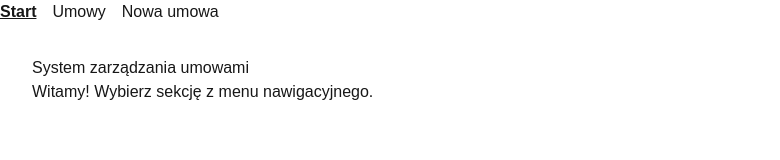
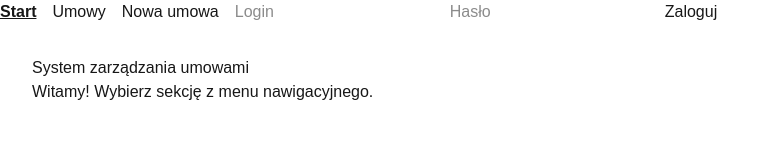
Before and after one commit to kielak1/umowy-frontend, a Next.js app: page / in a window 1280 px wide. Shown: the top 160 px of the page, without its empty margins (0-780 px from the left). Built offline with nearby package versions, Linux system fonts and the light colour scheme.

Commit message:
proste logowanie uzytkowanika

```diff
--- /dev/null
+++ b/app/api/login/route.ts
@@ -0,0 +1,21 @@
+// app/api/login/route.ts
+import { NextRequest, NextResponse } from 'next/server'
+
+export async function POST(req: NextRequest) {
+  const body = await req.json()
+  const res = await fetch(`${process.env.NEXT_PUBLIC_API_URL}/api/auth/token/`, {
+    method: 'POST',
+    headers: { 'Content-Type': 'application/json' },
+    body: JSON.stringify(body),
+    credentials: 'include',
+  })
+
+  const data = await res.json()
+
+  if (!res.ok) {
+    return NextResponse.json(data, { status: res.status })
+  }
+
+  const response = NextResponse.json({ access: data.access, username: data.username })
+  return response
+}
--- /dev/null
+++ b/app/api/logout/route.ts
@@ -0,0 +1,13 @@
+import { NextResponse } from 'next/server'
+
+export async function POST() {
+  const response = NextResponse.json({ message: 'Wylogowano' })
+  response.cookies.set('refresh_token', '', {
+    httpOnly: true,
+    secure: true,
+    sameSite: 'strict',
+    path: '/api/auth/token/refresh/',
+    expires: new Date(0),
+  })
+  return response
+}
--- a/components/ui/Navigation.tsx
+++ b/components/ui/Navigation.tsx
@@ -1,36 +1,89 @@
-'use client'
+"use client";
 
-import Link from 'next/link'
-import { usePathname } from 'next/navigation'
-
+import Link from "next/link";
+import { usePathname } from "next/navigation";
+import { useAuth } from "@/context/AuthContext";
+import { useState } from "react";
 
 const navItems = [
-  { href: '/', label: 'Start' },
-  { href: '/contracts', label: 'Umowy' },
-  { href: '/nowa-umowa', label: 'Nowa umowa' },
-  // dodasz więcej później
-]
+  { href: "/", label: "Start" },
+  { href: "/contracts", label: "Umowy" },
+  { href: "/nowa-umowa", label: "Nowa umowa" },
+];
 
 export default function Navigation() {
-  const pathname = usePathname()
+  const pathname = usePathname();
+  const { username, login, logout } = useAuth();
+
+  const [formUsername, setFormUsername] = useState("");
+  const [formPassword, setFormPassword] = useState("");
+  const [error, setError] = useState("");
+
+  async function handleLogin(e: React.FormEvent) {
+    e.preventDefault();
+    setError("");
+    try {
+      await login(formUsername, formPassword);
+      setFormUsername("");
+      setFormPassword("");
+    } catch {
+      setError("Błędny login lub hasło");
+    }
+  }
 
   return (
     <nav>
-      <ul style={{ listStyle: 'none', padding: 0, display: 'flex', gap: '1rem' }}>
+      <ul
+        style={{
+          listStyle: "none",
+          padding: 0,
+          display: "flex",
+          gap: "1rem",
+          alignItems: "center",
+        }}
+      >
         {navItems.map(({ href, label }) => (
           <li key={href}>
             <Link
               href={href}
               style={{
-                textDecoration: pathname === href ? 'underline' : 'none',
-                fontWeight: pathname === href ? 'bold' : 'normal',
+                textDecoration: pathname === href ? "underline" : "none",
+                fontWeight: pathname === href ? "bold" : "normal",
               }}
             >
               {label}
             </Link>
           </li>
         ))}
+
+        <li>
+          {username ? (
+            <button onClick={logout}>Wyloguj ({username})</button>
+          ) : (
+            <form
+              onSubmit={handleLogin}
+              style={{ display: "flex", gap: "0.5rem", alignItems: "center" }}
+            >
+              <input
+                type="text"
+                placeholder="Login"
+                value={formUsername}
+                onChange={(e) => setFormUsername(e.target.value)}
+                required
+              />
+              <input
+                type="password"
+                placeholder="Hasło"
+                value={formPassword}
+                onChange={(e) => setFormPassword(e.target.value)}
+                required
+              />
+              <button type="submit">Zaloguj</button>
+              {error && <span style={{ color: "red" }}>{error}</span>}
+            </form>
+          )}
+        </li>
       </ul>
     </nav>
-  )
+  );
 }
--- /dev/null
+++ b/context/AuthContext.tsx
@@ -0,0 +1,67 @@
+"use client";
+import { createContext, useState, useContext, ReactNode } from "react";
+
+// Typ kontekstu
+type AuthContextType = {
+  accessToken: string | null;
+  username: string | null;
+  login: (username: string, password: string) => Promise<void>;
+  logout: () => Promise<void>;
+  refreshAccessToken: () => Promise<void>;
+};
+
+// Domyślnie null, potem sprawdzamy w useAuth
+const AuthContext = createContext<AuthContextType | null>(null);
+
+export function AuthProvider({ children }: { children: ReactNode }) {
+  const [accessToken, setAccessToken] = useState<string | null>(null);
+  const [username, setUsername] = useState<string | null>(null);
+
+  async function login(username: string, password: string) {
+    const res = await fetch("/api/login", {
+      method: "POST",
+      headers: { "Content-Type": "application/json" },
+      body: JSON.stringify({ username, password }),
+    });
+
+    if (!res.ok) throw new Error("Błędny login lub hasło");
+    const data = await res.json();
+    setAccessToken(data.access);
+    setUsername(data.username);
+  }
+
+  async function logout() {
+    await fetch("/api/logout", { method: "POST" });
+    setAccessToken(null);
+    setUsername(null);
+  }
+
+  async function refreshAccessToken() {
+    const res = await fetch(
+      `${process.env.NEXT_PUBLIC_BACKEND_URL}/api/auth/token/refresh/`,
+      {
+        method: "POST",
+        credentials: "include",
+      }
+    );
+    if (!res.ok) return logout();
+    const data = await res.json();
+    setAccessToken(data.access);
+  }
+
+  return (
+    <AuthContext.Provider
+      value={{ accessToken, username, login, logout, refreshAccessToken }}
+    >
+      {children}
+    </AuthContext.Provider>
+  );
+}
+
+export function useAuth(): AuthContextType {
+  const context = useContext(AuthContext);
+  if (!context) {
+    throw new Error("useAuth must be used within an AuthProvider");
+  }
+  return context;
+}
--- a/tsconfig.json
+++ b/tsconfig.json
@@ -19,7 +19,8 @@
       }
     ],
     "paths": {
-      "@/*": ["./*"]
+      "@/*": ["./*"],
+      "@/context/*": ["./context/*"],
     }
   },
   "include": ["next-env.d.ts", "**/*.ts", "**/*.tsx", ".next/types/**/*.ts"],
```
Also changed, not shown: app/ClientLayout.tsx (+4 -3 lines).
